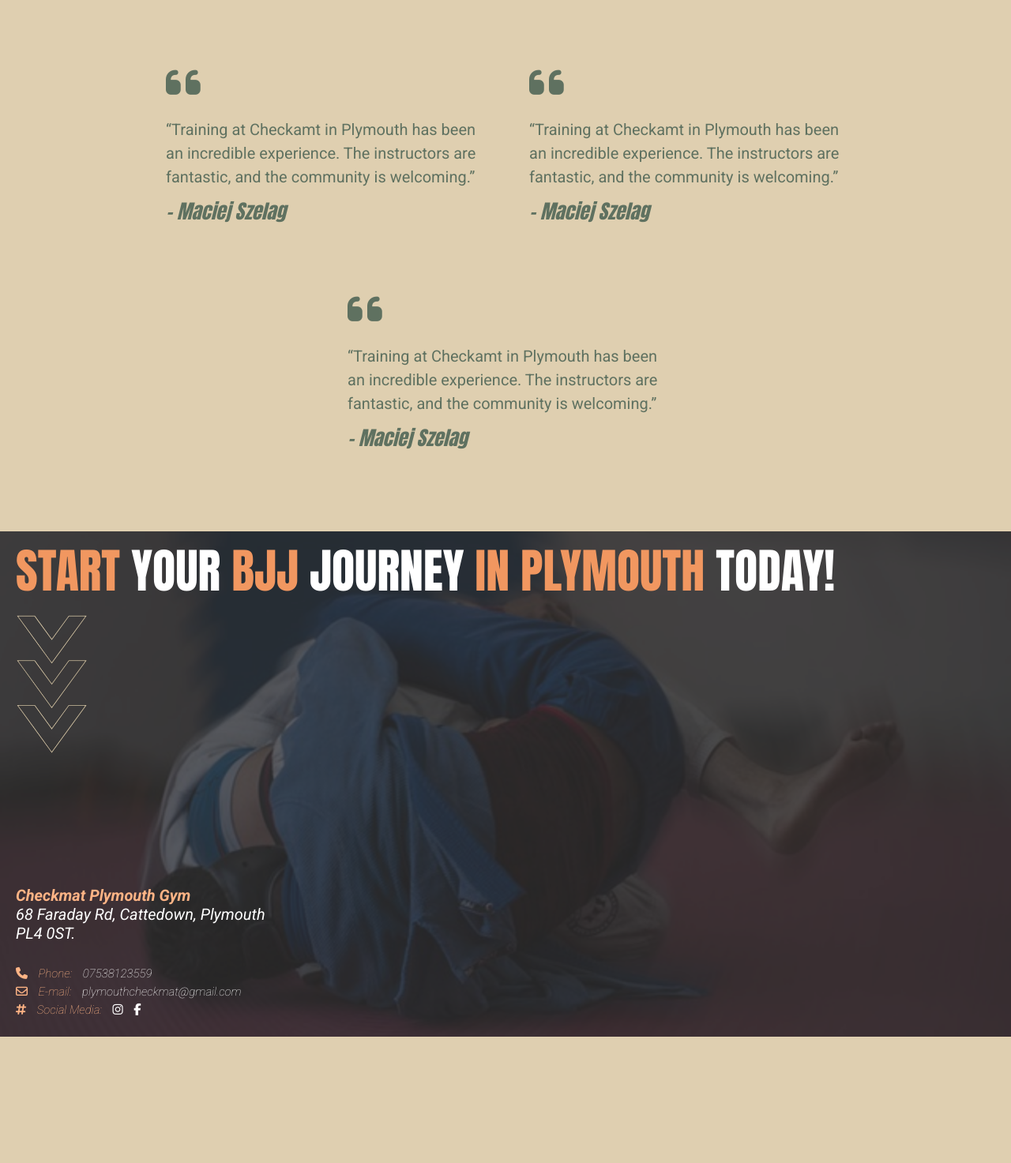
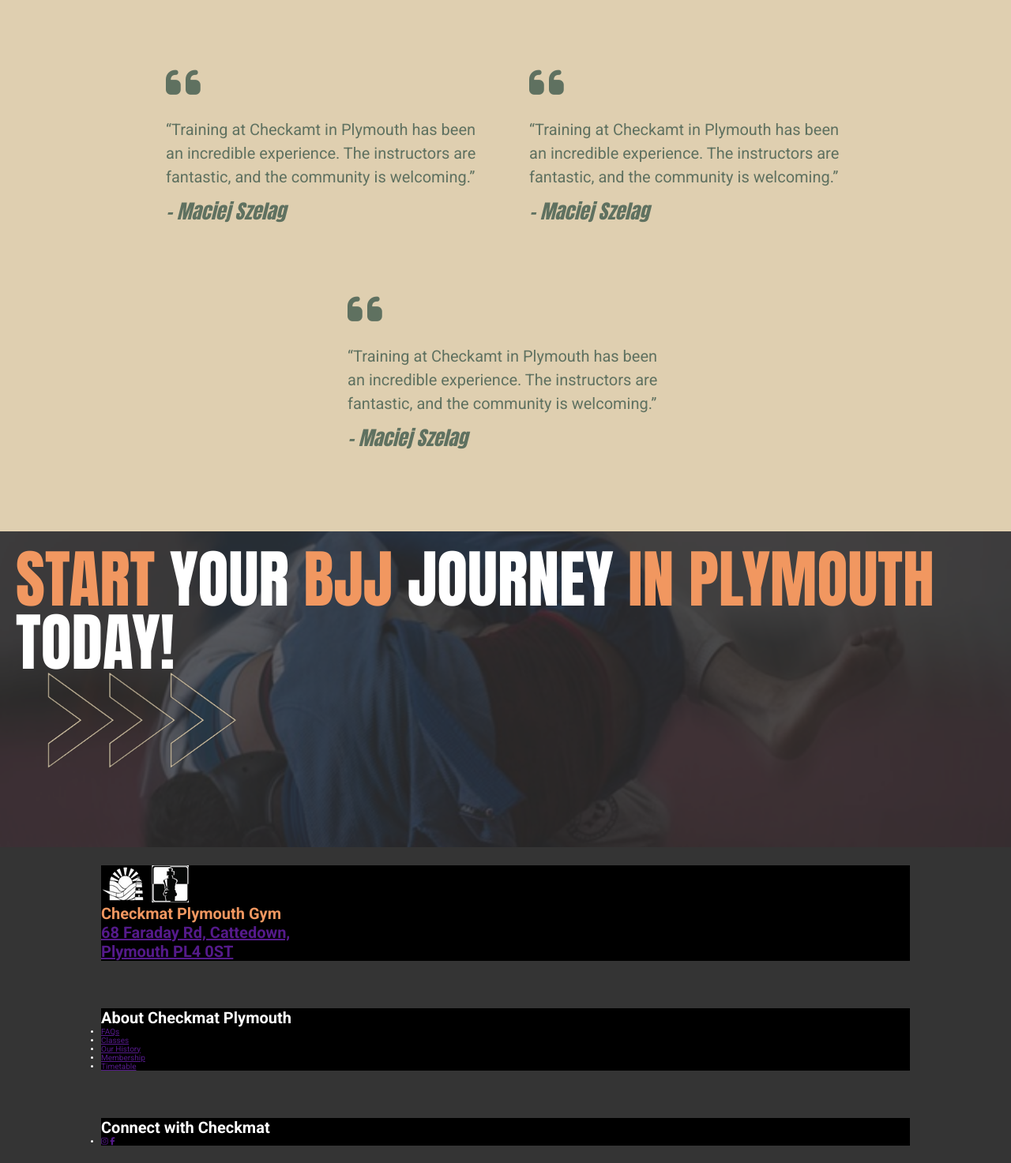
Before and after one commit to MaciejSzelag/bjjplymouth, a PHP site: page / in a window 1280 px wide. Shown: the part 3264-4737 px from the top of the page at 79% size. Before the commit the page ends 4577 px from the top, so only its background shows below. Run offline with PHP 8.4, Linux system fonts and the light colour scheme.

Commit message:
footer...

```diff
--- a/css/footer.min.css
+++ /dev/null
@@ -1 +0,0 @@
-/*# sourceMappingURL=footer.min.css.map */
--- a/index.html
+++ b/index.html
@@ -388,7 +388,7 @@
             </div>
         </article>
     </main>
-    <footer>
+    <footer class="footer-img">
         <div class="footer-info">
             <div class="f-info-container">
                 <h1 class="foot-h1"><span>Start</span> Your <span>BJJ</span> Journey <span>in Plymouth</span> Today!
@@ -419,7 +419,49 @@
                 </div>
             </div>
         </div>
-        <div class="footer"> </div>
+
+    </footer>
+    <footer>
+        <div class="footer">
+            <div class="footer-wrap">
+                <div class="footer-box">
+                    <div class="img-container">
+                        <a href="" class="img-wrap">
+                            <img src="/images/Logo-bjjocean-checkmat-bjjplymouth-s2.png" alt="">
+                        </a>
+                    </div>
+                    <div class="address-info">
+                        <h1 class="h1-info"><span>Checkmat Plymouth Gym</span> <br> <a href="">68 Faraday Rd, Cattedown,
+                                <br>
+                                Plymouth PL4 0ST</a></h1>
+                    </div>
+                </div>
+                <div class="footer-box">
+                    <div class="additional-info">
+                        <h1 class="h1-info h1-upper">About Checkmat Plymouth</h1>
+                        <ul>
+                            <li><a href="">FAQs</a></li>
+                            <li><a href="">Classes</a></li>
+                            <li><a href="">Our History</a></li>
+                            <li><a href="">Membership</a></li>
+                            <li><a href="">Timetable</a></li>
+                        </ul>
+                    </div>
+                </div>
+                <div class="footer-box">
+                    <div class="additional-info">
+                        <h1 class="h1-info h1-upper">Connect with Checkmat</h1>
+                        <ul>
+                            <li>
+                                <a href="" class="inst"><i class="fa-brands fa-instagram"></i></a>
+                                <a href="" class="fb"><i class="fa-brands fa-facebook-f"></i></a>
+                            </li>
+
+                        </ul>
+                    </div>
+                </div>
+            </div>
+        </div>
     </footer>
 
 </body>
--- /dev/null
+++ b/sass/_footer-media-768.scss
@@ -0,0 +1,62 @@
+@media (min-width:768px) {
+
+
+    footer {
+        height: 50vh;
+        min-height: 50vh;
+
+        .footer-info {
+
+            .f-info-container {
+
+                // h1.foot-h1 {
+                //     // font-size: 6rem;
+                //     // line-height: 6rem;
+                // }
+
+                .arrows-wrap {
+
+                    img {
+                        // width: 27rem;
+                        // height: 11rem;
+                        transform: translate(-3rem, -2rem) rotate(180deg);
+                        // transform-origin: 0% 50%;
+                    }
+                }
+
+                .contact-info {
+
+                    address {
+                        .gym-address {
+
+                            span {
+                                font-weight: 600;
+                                color: $lightOrange;
+                            }
+                        }
+
+                        .social-contact {
+
+                            ul {
+
+                                li {
+                                    font-size: 1.5rem;
+
+
+                                    a {
+
+
+                                        i {
+
+                                            // margin-right: 1rem;
+                                        }
+                                    }
+                                }
+                            }
+                        }
+                    }
+                }
+            }
+        }
+    }
+}
--- /dev/null
+++ b/sass/_footer-media-992.scss
@@ -0,0 +1,62 @@
+@media (min-width:992px) {
+
+
+    footer {
+        height: 50vh;
+        min-height: 50vh;
+
+        .footer-info {
+
+            .f-info-container {
+
+                h1.foot-h1 {
+                    font-size: 8rem;
+                    line-height: 8rem;
+                }
+
+                .arrows-wrap {
+
+                    img {
+                        width: 37rem;
+                        height: 15rem;
+                        transform: translate(-3rem, -2rem) rotate(180deg);
+                        // transform-origin: 0% 50%;
+                    }
+                }
+
+                .contact-info {
+
+                    address {
+                        .gym-address {
+
+                            span {
+                                font-weight: 600;
+                                color: $lightOrange;
+                            }
+                        }
+
+                        .social-contact {
+
+                            ul {
+
+                                li {
+                                    font-size: 1.5rem;
+
+
+                                    a {
+
+
+                                        i {
+
+                                            // margin-right: 1rem;
+                                        }
+                                    }
+                                }
+                            }
+                        }
+                    }
+                }
+            }
+        }
+    }
+}
--- a/sass/_footer.scss
+++ b/sass/_footer.scss
@@ -1,11 +1,7 @@
 footer {
     width: 100%;
-    height: 80vh;
-    min-height: 80vh;
-    background-image: url(/images/bjj-footer-background.jpg);
-    background-repeat: no-repeat;
-    background-position: center;
-    background-size: cover;
+    height: 100%;
+
     color: white;
     overflow: hidden;
 
@@ -105,4 +101,51 @@
             }
         }
     }
+
+    .footer {
+        width: 100%;
+        height: 50vh;
+        min-height: 50vh;
+        background-color: $darkGrey;
+
+        .footer-wrap {
+            width: 100%;
+            max-width: 1440px;
+            height: 100%;
+            display: flex;
+            justify-content: center;
+            align-items: center;
+            flex-direction: column;
+
+            .footer-box {
+                width: 80%;
+                height: auto;
+                background-color: black;
+                margin: 3rem 0;
+
+                h1 {
+                    font-size: 2rem;
+                }
+
+                .address-info {
+                    .h1-info {
+                        span {
+                            color: $orange;
+                        }
+
+                        a {}
+
+                    }
+                }
+            }
+        }
+
+    }
 }
+
+.footer-img {
+    background-image: url(../images/bjj-footer-background.jpg);
+    background-repeat: no-repeat;
+    background-position: center;
+    background-size: cover;
+}
--- a/sass/style.sass
+++ b/sass/style.sass
@@ -9,4 +9,6 @@
 @import article-media-1200
 @import article-media-1400
 @import footer
+@import footer-media-768
+@import footer-media-992
 @import keyframes
```
Also changed, not shown: css/style.min.css, 2 other files.
